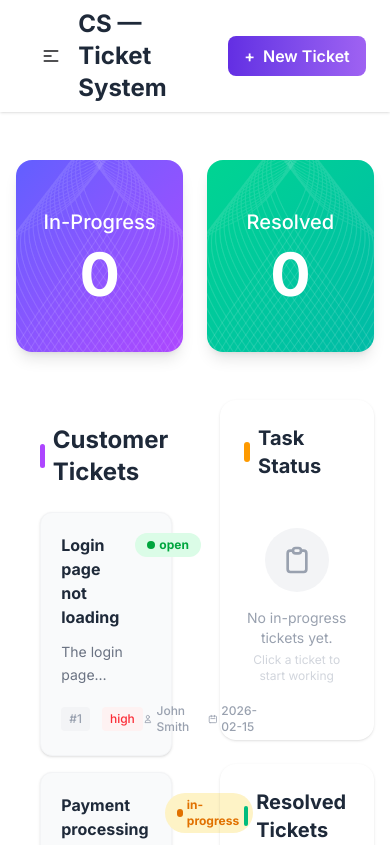
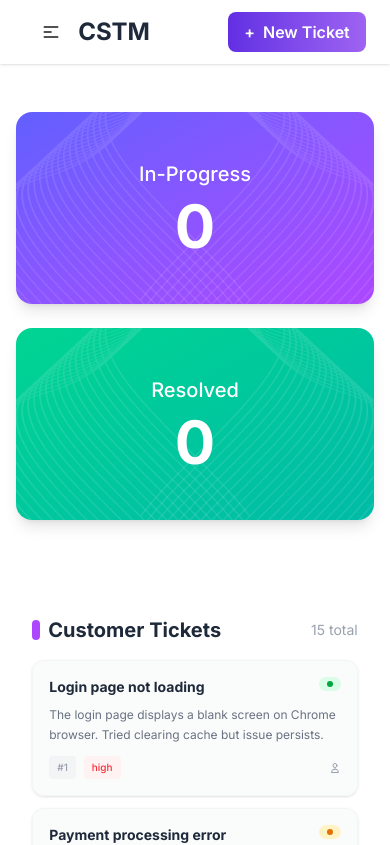
Before and after one commit to Mahfuz1912/CS-Ticket_System, a React (Vite) app: page / in a window 390 px wide. Shown: the top 845 px of the page. Built offline with nearby package versions, Linux system fonts and the light colour scheme.

Commit message:
feat: Enhance MainCodeComponent and Bannar layout for improved responsiveness and UI consistency

```diff
--- a/src/MainCodeComponent.jsx
+++ b/src/MainCodeComponent.jsx
@@ -49,51 +49,55 @@ const MainCodeComponent = () => {
   };
 
   return (
-    <div className=" bg-[url('/vector2.png')] bg-no-repeat bg-cover">
+    <div className="min-h-screen bg-[url('/vector2.png')] bg-no-repeat bg-cover bg-fixed">
       <Bannar inProgress={inProgress} resolved={resolved} />
-      <div className="w-11/12 mx-auto mt-12 flex gap-6 ">
-        <div className="flex-2  rounded-2xl p-6">
-          <h1 className="font-bold text-2xl text-gray-800 mb-6 flex items-center gap-2">
-            <span className="w-2 h-6 bg-purple-500 rounded-full"></span>
+      <div className="w-11/12 max-w-7xl mx-auto py-8 md:py-12 grid grid-cols-1 lg:grid-cols-3 gap-6">
+        {/* Customer Tickets - Takes 2 columns on large screens */}
+        <div className="lg:col-span-2 rounded-2xl p-4 md:p-6">
+          <h1 className="font-bold text-xl md:text-2xl text-gray-800 mb-4 md:mb-6 flex items-center gap-2">
+            <span className="w-2 h-5 md:h-6 bg-purple-500 rounded-full"></span>
             Customer Tickets
+            <span className="ml-auto text-sm font-normal text-gray-400">
+              {data.length} total
+            </span>
           </h1>
-          <div className="grid grid-cols-1 md:grid-cols-2 gap-4">
+          <div className="grid grid-cols-1 sm:grid-cols-2 gap-3 md:gap-4">
             {data.map((ticket) => (
               <div
                 key={ticket.id}
                 onClick={() => handelAdd({ ticket })}
                 className="cursor-pointer group"
               >
-                <div className="bg-gray-50 border border-gray-100 p-5 rounded-xl shadow-sm hover:shadow-lg hover:border-purple-200 hover:bg-white transition-all duration-300">
-                  <div className="flex justify-between items-start mb-3">
-                    <h4 className="font-bold text-gray-800 flex-1 pr-4 group-hover:text-purple-600 transition-colors">
+                <div className="bg-gray-50/80 backdrop-blur-sm border border-gray-100 p-4 md:p-5 rounded-xl shadow-sm hover:shadow-lg hover:border-purple-200 hover:bg-white transition-all duration-300">
+                  <div className="flex justify-between items-start mb-2 md:mb-3">
+                    <h4 className="font-bold text-sm md:text-base text-gray-800 flex-1 pr-2 group-hover:text-purple-600 transition-colors line-clamp-1">
                       {ticket.title}
                     </h4>
                     <span
-                      className={`${statusColors[ticket.status]} px-3 py-1 rounded-full text-xs font-bold flex items-center gap-1`}
+                      className={`${statusColors[ticket.status]} px-2 md:px-3 py-1 rounded-full text-[10px] md:text-xs font-bold flex items-center gap-1 whitespace-nowrap`}
                     >
-                      <span className="h-2 w-2 rounded-full bg-current"></span>{" "}
-                      {ticket.status}
+                      <span className="h-1.5 w-1.5 md:h-2 md:w-2 rounded-full bg-current"></span>
+                      <span className="hidden sm:inline">{ticket.status}</span>
                     </span>
                   </div>
-                  <p className="text-sm text-gray-500 mb-4 line-clamp-2 leading-relaxed">
+                  <p className="text-xs md:text-sm text-gray-500 mb-3 md:mb-4 line-clamp-2 leading-relaxed">
                     {ticket.description}
                   </p>
-                  <div className="flex justify-between items-center text-xs font-medium">
-                    <div className="flex gap-3">
+                  <div className="flex flex-wrap justify-between items-center gap-2 text-[10px] md:text-xs font-medium">
+                    <div className="flex gap-2">
                       <span className="text-gray-400 bg-gray-100 px-2 py-1 rounded">
                         #{ticket.id}
                       </span>
                       <span
-                        className={`${priorityColors[ticket.priority]} px-2 py-1 rounded bg-opacity-10`}
+                        className={`${priorityColors[ticket.priority]} px-2 py-1 rounded`}
                       >
                         {ticket.priority}
                       </span>
                     </div>
-                    <div className="flex items-center gap-3 text-gray-400">
+                    <div className="flex items-center gap-2 text-gray-400">
                       <span className="flex items-center gap-1">
                         <svg
-                          className="w-4 h-4"
+                          className="w-3 h-3 md:w-4 md:h-4"
                           fill="none"
                           stroke="currentColor"
                           viewBox="0 0 24 24"
@@ -105,23 +109,9 @@ const MainCodeComponent = () => {
                             d="M16 7a4 4 0 11-8 0 4 4 0 018 0zM12 14a7 7 0 00-7 7h14a7 7 0 00-7-7z"
                           />
                         </svg>
-                        {ticket.customer}
-                      </span>
-                      <span className="flex items-center gap-1">
-                        <svg
-                          className="w-4 h-4"
-                          fill="none"
-                          stroke="currentColor"
-                          viewBox="0 0 24 24"
-                        >
-                          <path
-                            strokeLinecap="round"
-                            strokeLinejoin="round"
-                            strokeWidth="2"
-                            d="M8 7V3m8 4V3m-9 8h10M5 21h14a2 2 0 002-2V7a2 2 0 00-2-2H5a2 2 0 00-2 2v12a2 2 0 002 2z"
-                          />
-                        </svg>
-                        {ticket.createdAt}
+                        <span className="hidden xs:inline">
+                          {ticket.customer}
+                        </span>
                       </span>
                     </div>
                   </div>
@@ -131,22 +121,24 @@ const MainCodeComponent = () => {
           </div>
         </div>
 
-        <div className="flex-1 space-y-6">
-          <div className="rounded-2xl shadow-sm p-6">
-            <h1 className="font-bold text-xl text-gray-800 mb-4 flex items-center gap-2">
-              <span className="w-2 h-5 bg-amber-500 rounded-full"></span>
+        {/* Sidebar - Task Status & Resolved */}
+        <div className="lg:col-span-1 space-y-4 md:space-y-6">
+          {/* Task Status Section */}
+          <div className="bg-white/80 backdrop-blur-sm rounded-2xl shadow-sm p-4 md:p-6">
+            <h1 className="font-bold text-lg md:text-xl text-gray-800 mb-3 md:mb-4 flex items-center gap-2">
+              <span className="w-2 h-4 md:h-5 bg-amber-500 rounded-full"></span>
               Task Status
               {inProgress > 0 && (
-                <span className="ml-auto bg-amber-100 text-amber-600 text-sm px-3 py-1 rounded-full">
+                <span className="ml-auto bg-amber-100 text-amber-600 text-xs md:text-sm px-2 md:px-3 py-1 rounded-full">
                   {inProgress} active
                 </span>
               )}
             </h1>
             {inProgress === 0 ? (
-              <div className="text-center py-8">
-                <div className="w-16 h-16 mx-auto mb-4 bg-gray-100 rounded-full flex items-center justify-center">
+              <div className="text-center py-6 md:py-8">
+                <div className="w-12 h-12 md:w-16 md:h-16 mx-auto mb-3 md:mb-4 bg-gray-100 rounded-full flex items-center justify-center">
                   <svg
-                    className="w-8 h-8 text-gray-400"
+                    className="w-6 h-6 md:w-8 md:h-8 text-gray-400"
                     fill="none"
                     stroke="currentColor"
                     viewBox="0 0 24 24"
@@ -159,25 +151,25 @@ const MainCodeComponent = () => {
                     />
                   </svg>
                 </div>
-                <p className="text-gray-400 text-sm">
+                <p className="text-gray-400 text-xs md:text-sm">
                   No in-progress tickets yet.
                 </p>
-                <p className="text-gray-300 text-xs mt-1">
+                <p className="text-gray-300 text-[10px] md:text-xs mt-1">
                   Click a ticket to start working
                 </p>
               </div>
             ) : (
-              <div className="space-y-3">
+              <div className="space-y-2 md:space-y-3 max-h-[300px] md:max-h-[400px] overflow-y-auto">
                 {ticket.map((ticket) => (
                   <div
                     key={ticket.id}
-                    className="bg-gradient-to-r from-amber-50 to-orange-50 border border-amber-100 rounded-xl p-4 hover:shadow-md transition-shadow"
+                    className="bg-gradient-to-r from-amber-50 to-orange-50 border border-amber-100 rounded-xl p-3 md:p-4 hover:shadow-md transition-shadow"
                   >
-                    <h2 className="font-semibold text-gray-800 mb-3">
+                    <h2 className="font-semibold text-sm md:text-base text-gray-800 mb-2 md:mb-3 line-clamp-2">
                       {ticket.title}
                     </h2>
                     <button
-                      className="w-full btn bg-gradient-to-r from-green-500 to-emerald-500 hover:from-green-600 hover:to-emerald-600 text-white border-none rounded-lg"
+                      className="w-full btn btn-sm md:btn-md bg-gradient-to-r from-green-500 to-emerald-500 hover:from-green-600 hover:to-emerald-600 text-white border-none rounded-lg text-xs md:text-sm"
                       onClick={() => handleComplete(ticket)}
                     >
                       ✓ Mark Complete
@@ -188,21 +180,22 @@ const MainCodeComponent = () => {
             )}
           </div>
 
-          <div className=" rounded-2xl shadow-sm p-6">
-            <h1 className="font-bold text-xl text-gray-800 mb-4 flex items-center gap-2">
-              <span className="w-2 h-5 bg-emerald-500 rounded-full"></span>
-              Resolved Tickets
+          {/* Resolved Tickets Section */}
+          <div className="bg-white/80 backdrop-blur-sm rounded-2xl shadow-sm p-4 md:p-6">
+            <h1 className="font-bold text-lg md:text-xl text-gray-800 mb-3 md:mb-4 flex items-center gap-2">
+              <span className="w-2 h-4 md:h-5 bg-emerald-500 rounded-full"></span>
+              Resolved
               {resolved > 0 && (
-                <span className="ml-auto bg-emerald-100 text-emerald-600 text-sm px-3 py-1 rounded-full">
+                <span className="ml-auto bg-emerald-100 text-emerald-600 text-xs md:text-sm px-2 md:px-3 py-1 rounded-full">
                   {resolved} done
                 </span>
               )}
             </h1>
             {resolved === 0 ? (
-              <div className="text-center py-8">
-                <div className="w-16 h-16 mx-auto mb-4 bg-gray-100 rounded-full flex items-center justify-center">
+              <div className="text-center py-6 md:py-8">
+                <div className="w-12 h-12 md:w-16 md:h-16 mx-auto mb-3 md:mb-4 bg-gray-100 rounded-full flex items-center justify-center">
                   <svg
-                    className="w-8 h-8 text-gray-400"
+                    className="w-6 h-6 md:w-8 md:h-8 text-gray-400"
                     fill="none"
                     stroke="currentColor"
                     viewBox="0 0 24 24"
@@ -215,23 +208,23 @@ const MainCodeComponent = () => {
                     />
                   </svg>
                 </div>
-                <p className="text-gray-400 text-sm">
+                <p className="text-gray-400 text-xs md:text-sm">
                   No resolved tickets yet.
                 </p>
-                <p className="text-gray-300 text-xs mt-1">
+                <p className="text-gray-300 text-[10px] md:text-xs mt-1">
                   Complete tasks to see them here
                 </p>
               </div>
             ) : (
-              <div className="space-y-3">
+              <div className="space-y-2 md:space-y-3 max-h-[250px] md:max-h-[300px] overflow-y-auto">
                 {resolvedTicket.map((ticket) => (
                   <div
                     key={ticket.id}
-                    className="bg-gradient-to-r from-emerald-50 to-teal-50 border border-emerald-100 rounded-xl p-4 flex items-center gap-3"
+                    className="bg-gradient-to-r from-emerald-50 to-teal-50 border border-emerald-100 rounded-xl p-3 md:p-4 flex items-center gap-2 md:gap-3"
                   >
-                    <div className="w-8 h-8 bg-emerald-500 rounded-full flex items-center justify-center flex-shrink-0">
+                    <div className="w-6 h-6 md:w-8 md:h-8 bg-emerald-500 rounded-full flex items-center justify-center flex-shrink-0">
                       <svg
-                        className="w-4 h-4 text-white"
+                        className="w-3 h-3 md:w-4 md:h-4 text-white"
                         fill="none"
                         stroke="currentColor"
                         viewBox="0 0 24 24"
@@ -244,7 +237,7 @@ const MainCodeComponent = () => {
                         />
                       </svg>
                     </div>
-                    <h2 className="font-semibold text-gray-700">
+                    <h2 className="font-semibold text-xs md:text-sm text-gray-700 line-clamp-1">
                       {ticket.title}
                     </h2>
                   </div>
--- a/src/component/Bannar.jsx
+++ b/src/component/Bannar.jsx
@@ -3,7 +3,7 @@ import React from "react";
 const Bannar = ({ inProgress, resolved }) => {
   return (
     <div className="w-11/12 mx-auto mt-12">
-      <div className="grid grid-cols-2 gap-6 mb-12">
+      <div className="grid md:grid-cols-2 grid-cols-1 gap-6 mb-12">
         <div className="h-48 rounded-2xl bg-linear-to-br from-indigo-500 to-purple-500 flex flex-col items-center justify-center text-white shadow-lg relative overflow-hidden">
           <div className="absolute inset-0 opacity-10 bg-[radial-gradient(circle_at_center,var(--tw-gradient-stops))] from-white via-transparent"></div>
           <img
--- a/src/component/Navbar.jsx
+++ b/src/component/Navbar.jsx
@@ -42,8 +42,11 @@ const Navbar = () => {
               ))}
             </ul>
           </div>
-          <h1 className="text-2xl font-bold text-gray-800">
+          <h1 className="text-2xl font-bold text-gray-800 hidden md:inline">
             CS — Ticket System
+          </h1>
+          <h1 className="text-2xl font-bold text-gray-800 md:hidden">
+            CSTM
           </h1>
         </div>
 
```
